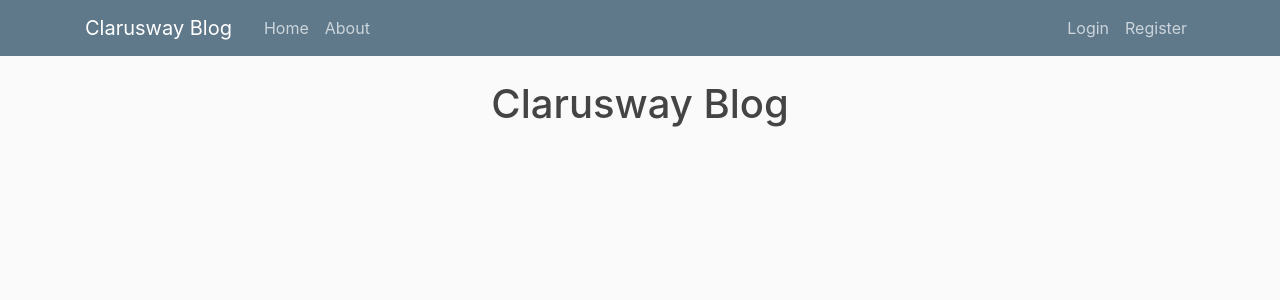
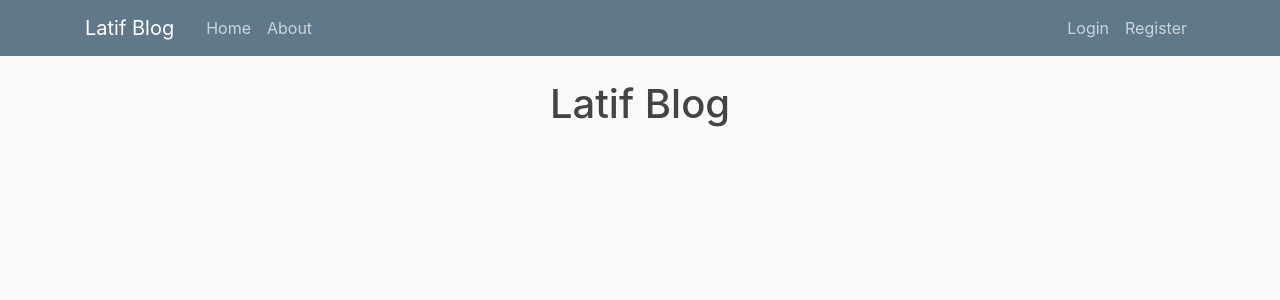
Before and after one commit to latifyildirim/AWS-Capstone-Project, a Django app: page / in a window 1280 px wide. Shown: the top 300 px of the page. Run offline with Django 3.2, Linux system fonts and the light colour scheme; data that the repository does not hold is empty; parts of the project's set-up code (start-up, migrations or seed data) failed here and were passed over; some libraries are stand-ins or nearby versions.

Commit message:
isim degisikligi yapildi

```diff
--- a/src/blog/templates/blog/post_list.html
+++ b/src/blog/templates/blog/post_list.html
@@ -1,7 +1,7 @@
 {% extends 'base.html' %}
 
 {% block content %}
-<h1 style="text-align: center;">Clarusway Blog</h1>
+<h1 style="text-align: center;">Latif Blog</h1>
 <div class="row mt-5">
     {% for obj in object_list %}
     <div class="col-4">
--- a/src/templates/navbar.html
+++ b/src/templates/navbar.html
@@ -1,7 +1,7 @@
 <header class="site-header">
     <nav class="navbar navbar-expand-md navbar-dark bg-steel fixed-top">
         <div class="container">
-            <a class="navbar-brand mr-4" href="{% url 'blog:list' %}">Clarusway Blog</a>
+            <a class="navbar-brand mr-4" href="{% url 'blog:list' %}">Latif Blog</a>
             <button class="navbar-toggler" type="button" data-toggle="collapse" data-target="#navbarToggle"
                 aria-controls="navbarToggle" aria-expanded="false" aria-label="Toggle navigation">
                 <span class="navbar-toggler-icon"></span>
```
Also changed, not shown: README.md.
